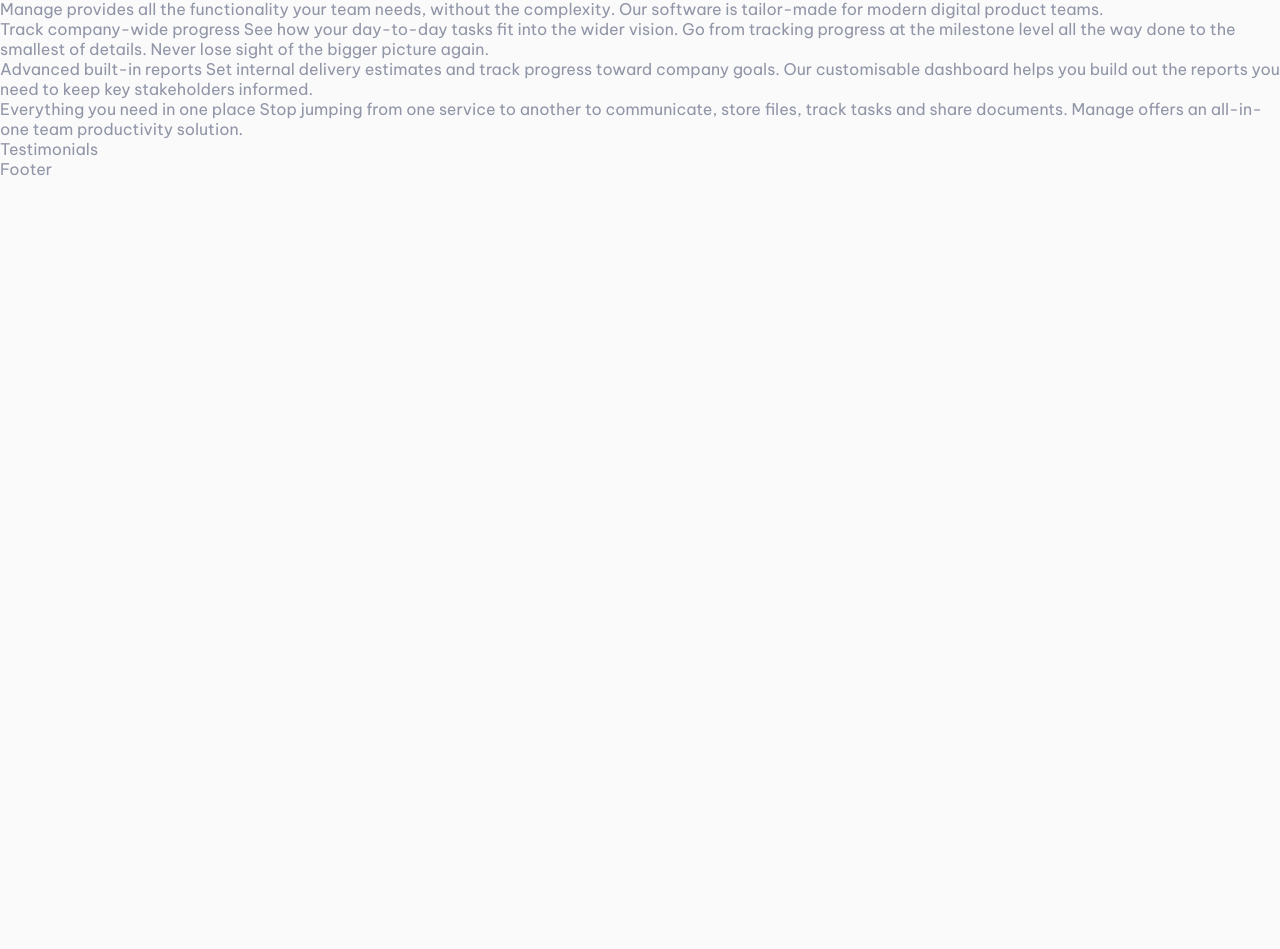
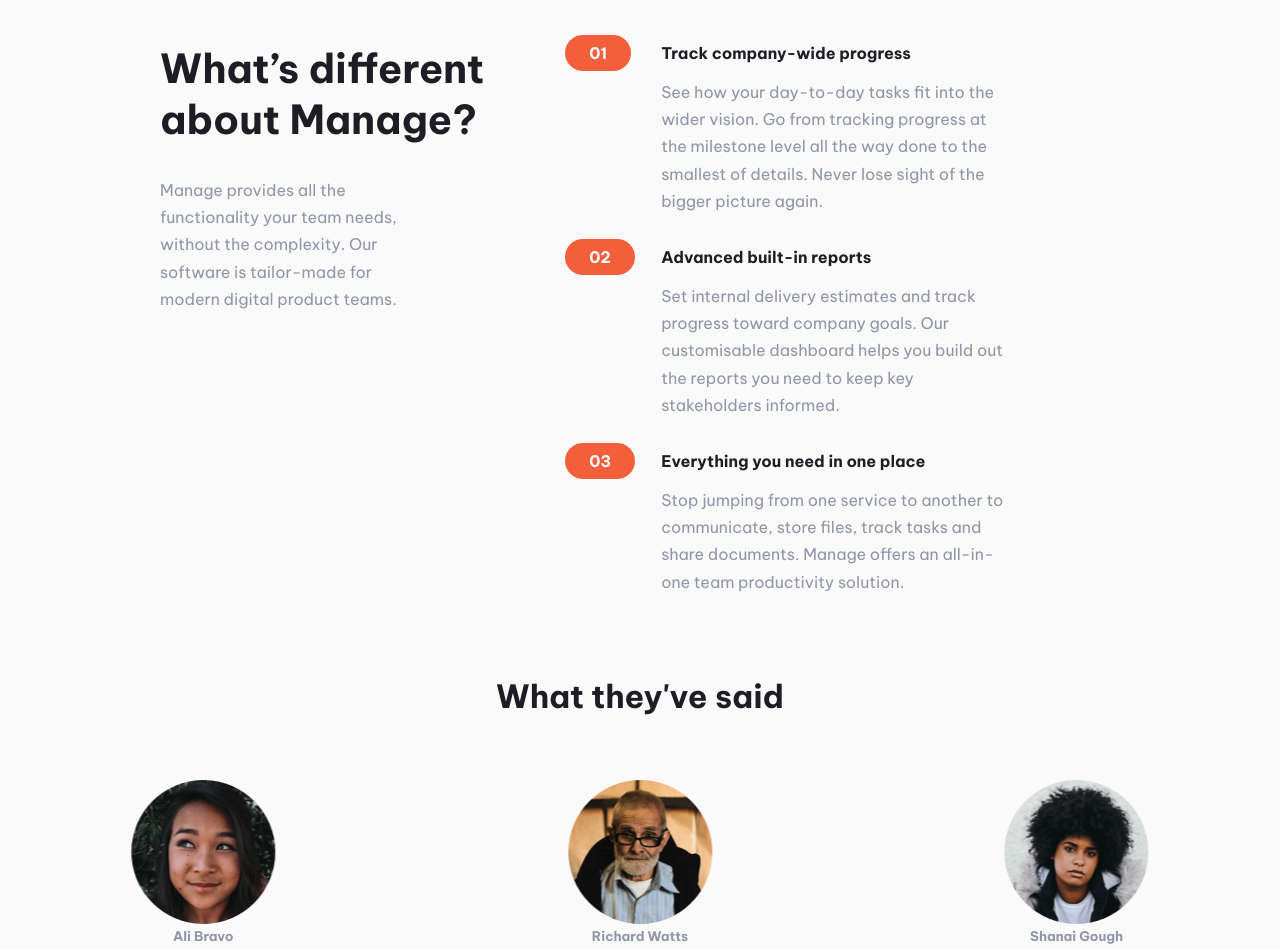
Before and after one commit to vvswps/fem-manage-landing-page, a React (Create React App) app: page / in a window 1280 px wide. Shown: the part 918-1867 px from the top of the page. Before the commit the page ends 1097 px from the top, so only its background shows below. Built offline with nearby package versions, Linux system fonts and the light colour scheme.

Commit message:
added about

```diff
--- a/package.json
+++ b/package.json
@@ -9,6 +9,7 @@
     "react": "^18.2.0",
     "react-dom": "^18.2.0",
     "react-scripts": "^5.0.1",
+    "swiper": "^8.3.0",
     "web-vitals": "^2.1.4"
   },
   "scripts": {
--- a/src/App.jsx
+++ b/src/App.jsx
@@ -1,15 +1,17 @@
 import React from "react";
 import Header from "./components/header/Header";
-import About from "./components/about/About";
-import Testimonials from "./components/testimonials/Testimonials";
+// import About from "./components/about/About";
+// import Testimonials from "./components/testimonials/Testimonials";
 import Footer from "./components/footer/Footer";
+import AboutTestimonials from "./components/about+testimonials/AboutTestimonials";
 
 const App = () => {
   return (
     <>
       <Header />
-      <About />
-      <Testimonials />
+      {/* <About />
+      <Testimonials /> */}
+      <AboutTestimonials />
       <Footer />
     </>
   );
--- /dev/null
+++ b/src/components/about+testimonials/AboutTestimonials.jsx
@@ -0,0 +1,15 @@
+import React from "react";
+import "./aboutTestimonials.css";
+import About from "../about/About";
+import Testimonials from "../testimonials/Testimonials";
+
+const AboutTestimonials = () => {
+  return (
+    <>
+      <About />
+      <Testimonials />
+    </>
+  );
+};
+
+export default AboutTestimonials;
--- a/src/components/about/About.jsx
+++ b/src/components/about/About.jsx
@@ -13,24 +13,33 @@
             teams.
           </p>
         </div>
-        <ul className="list">
-          <li className="list-item">
-            Track company-wide progress See how your day-to-day tasks fit into
-            the wider vision. Go from tracking progress at the milestone level
-            all the way done to the smallest of details. Never lose sight of the
-            bigger picture again.
-          </li>
-          <li className="list-item">
-            Advanced built-in reports Set internal delivery estimates and track
-            progress toward company goals. Our customisable dashboard helps you
-            build out the reports you need to keep key stakeholders informed.
-          </li>
-          <li className="list-item">
-            Everything you need in one place Stop jumping from one service to
-            another to communicate, store files, track tasks and share
-            documents. Manage offers an all-in-one team productivity solution.
-          </li>
-        </ul>
+
+        <div className="list">
+          <div className="list-item">
+            <div className="heading">Track company-wide progress</div>
+            <p className="text-light">
+              See how your day-to-day tasks fit into the wider vision. Go from
+              tracking progress at the milestone level all the way done to the
+              smallest of details. Never lose sight of the bigger picture again.
+            </p>
+          </div>
+          <div className="list-item">
+            <div className="heading">Advanced built-in reports</div>
+            <p className="text-light">
+              Set internal delivery estimates and track progress toward company
+              goals. Our customisable dashboard helps you build out the reports
+              you need to keep key stakeholders informed.
+            </p>
+          </div>
+          <div className="list-item">
+            <div className="heading">Everything you need in one place</div>
+            <p className="text-light">
+              Stop jumping from one service to another to communicate, store
+              files, track tasks and share documents. Manage offers an
+              all-in-one team productivity solution.
+            </p>
+          </div>
+        </div>
       </div>
     </div>
   );
--- a/src/components/about/about.css
+++ b/src/components/about/about.css
@@ -0,0 +1,47 @@
+.about-container {
+  display: flex;
+  padding: var(--padding);
+  gap: 10rem;
+}
+
+.about-container .text h1 {
+  font-size: 2.5rem;
+  margin-bottom: 2rem;
+}
+
+.about-container .text p {
+  max-width: 75%;
+  line-height: 1.7rem;
+}
+
+.about-container .list .heading {
+  /* font-size: 2rem; */
+  font-weight: 700;
+  margin-bottom: 1rem;
+}
+
+.about-container .list .list-item {
+  margin-bottom: 2rem;
+}
+
+.about-container .list {
+  counter-reset: count;
+  position: relative;
+}
+
+.about-container .list .heading::before {
+  counter-increment: count;
+  content: "0" counter(count);
+  position: absolute;
+  margin-right: 1rem;
+  background: var(--color-primary-red);
+  padding: 0.5rem 1.5rem;
+  color: var(--color-neutral-light-gray);
+  border-radius: 2rem;
+  left: -6rem;
+  margin-top: -0.5rem;
+}
+
+.about-container .list p {
+  max-width: 75%;
+}
--- a/src/components/header/header.css
+++ b/src/components/header/header.css
@@ -18,6 +18,7 @@
 .header-container .text p {
   margin-bottom: 3rem;
   max-width: 55%;
+  /* line-height: 1.7rem; */
 }
 
 header {
--- /dev/null
+++ b/src/components/testimonials/Carousel.jsx
@@ -0,0 +1,68 @@
+import React from "react";
+import { Swiper, SwiperSlide } from "swiper/react";
+import { Autoplay } from "swiper";
+
+import Anisha from "../../assets/avatar-anisha.png";
+import Ali from "../../assets/avatar-ali.png";
+import Richard from "../../assets/avatar-richard.png";
+import Shanai from "../../assets/avatar-shanai.png";
+
+const DATA = [
+  {
+    avatar: Anisha,
+    name: "Anisha Li",
+    review:
+      "“Manage has supercharged our team’s workflow. The ability to maintain visibility on larger milestones at all times keeps everyone motivated.”",
+  },
+  {
+    avatar: Ali,
+    name: "Ali Bravo",
+    review:
+      "“We have been able to cancel so many other subscriptions since using Manage. There is no more cross-channel confusion and everyone is much more focused.”",
+  },
+  {
+    avatar: Richard,
+    name: "Richard Watts",
+    review:
+      "“Manage allows us to provide structure and process. It keeps us organized and focused. I can’t stop recommending them to everyone I talk to!”",
+  },
+  {
+    avatar: Shanai,
+    name: "Shanai Gough",
+    review:
+      "“Their software allows us to track, manage and collaborate on our projects from anywhere. It keeps the whole team in-sync without being intrusive.”",
+  },
+];
+
+const Carousel = () => {
+  return (
+    <div>
+      <Swiper
+        spaceBetween={30}
+        autoplay={{
+          delay: 2500,
+          disableOnInteraction: true,
+        }}
+        mousewheel={true}
+        keyboard={true}
+        slidesPerView={3}
+        modules={[Autoplay]}
+        className="mySwiper"
+      >
+        {DATA.map(({ avatar, name, review }, index) => {
+          return (
+            <SwiperSlide key={index} className="slider">
+              <div className="avatar">
+                <img src={avatar} alt="client avatar" />
+              </div>
+              <h5>{name}</h5>
+              <p>{review}</p>
+            </SwiperSlide>
+          );
+        })}
+      </Swiper>
+    </div>
+  );
+};
+
+export default Carousel;
--- a/src/components/testimonials/Testimonials.jsx
+++ b/src/components/testimonials/Testimonials.jsx
@@ -1,8 +1,22 @@
 import React from "react";
+import Carousel from "./Carousel";
 import "./testimonials.css";
 
+// Import Swiper styles
+import "swiper/css";
+import "swiper/css/pagination";
+import "swiper/css/navigation";
+
 const Testimonials = () => {
-  return <div>Testimonials</div>;
+  return (
+    <div id="testimonials">
+      <div className="testimonials-container">
+        <h1 className="heading">What they've said</h1>
+        <Carousel />
+        <button className="btn">Get Started</button>
+      </div>
+    </div>
+  );
 };
 
 export default Testimonials;
--- a/src/components/testimonials/testimonials.css
+++ b/src/components/testimonials/testimonials.css
@@ -0,0 +1,22 @@
+.testimonials-container {
+  /* padding: var(--padding); */
+  display: flex;
+  flex-direction: column;
+  width: 100%;
+  /* align-items: center;
+  justify-content: space-between; */
+}
+
+.mySwiper .slider {
+  display: flex;
+  flex-direction: column;
+  align-items: center;
+  background: var(--color-neutral-light-gray);
+  /* background: red; */
+  /* width: 40rem; */
+}
+
+.testimonials-container .heading {
+  text-align: center;
+  margin-bottom: 4rem;
+}
--- a/src/index.css
+++ b/src/index.css
@@ -39,10 +39,12 @@
 body {
   font-family: var(--ff-primary);
   color: var(--color-neutral-grayish-blue);
-  /* line-height: 1.7rem; */
   background: var(--color-neutral-light-gray);
 }
 
+p {
+  line-height: 1.7rem;
+}
 /* utility classes */
 
 .heading {
```
Also changed, not shown: src/components/about+testimonials/aboutTestimonials.css (added), 1 other file (tests, documents, lock files or other folders).
